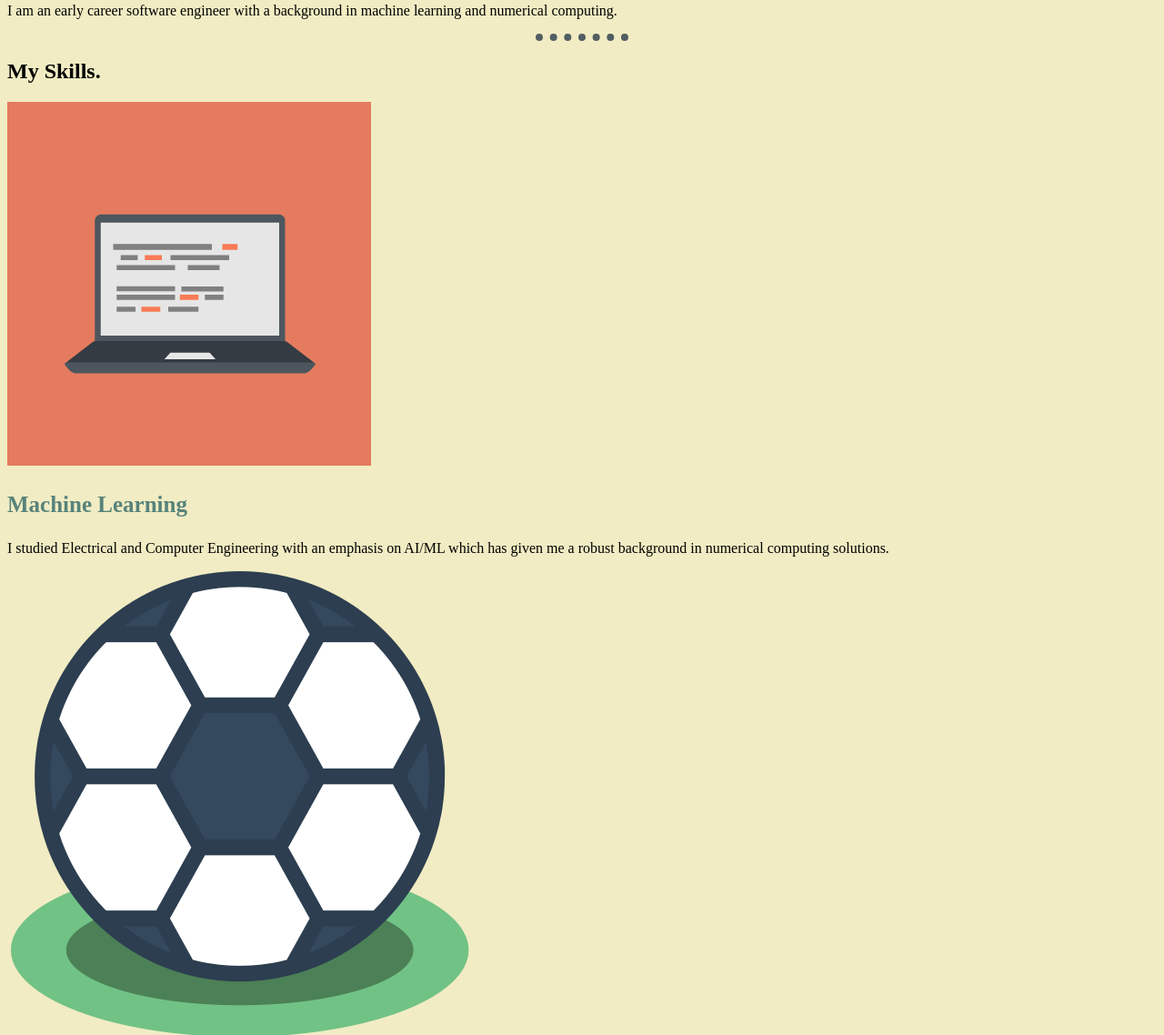
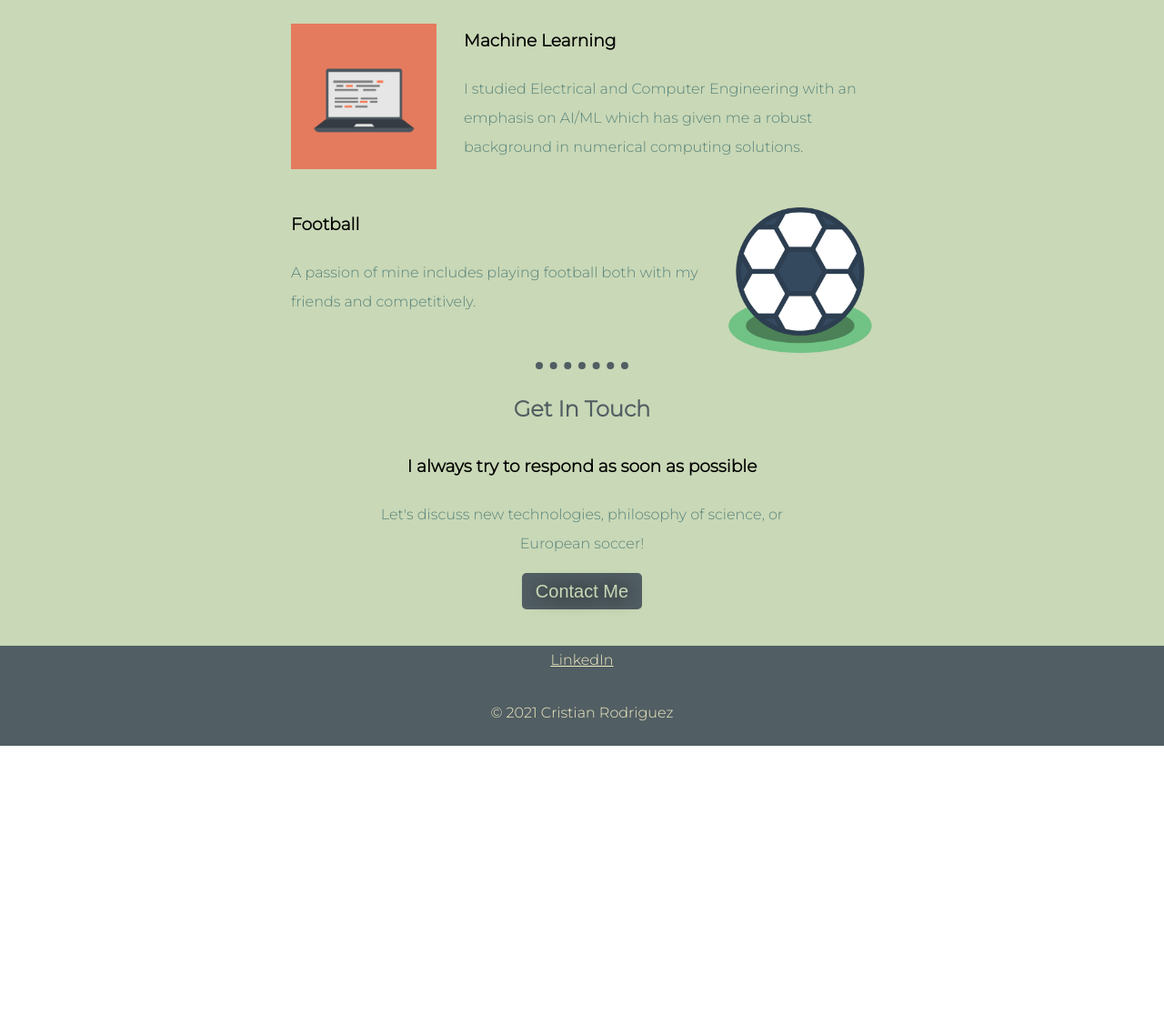
Before and after one commit to crisrod34/personalSite, a plain HTML site: page index.html in a window 1280 px wide. Shown: the part 1276-2414 px from the top of the page at 91% size. After the commit the page ends 2096 px from the top, so only its background shows below. Drawn offline with Linux system fonts and the light colour scheme; a web font is replaced by a local one.

Commit message:
more styling for new site

```diff
--- a/css/styles.css
+++ b/css/styles.css
@@ -1,30 +1,139 @@
-/*****************TAG SELECTORS**********************/
-
+/******************SELECTOR STYLES********/
 body {
-  background-color: #F1ECC3;
+  margin: 0;
+  text-align: center;
+  font-family: 'Montserrat', sans-serif;
+  line-height: 2;
 }
 
 h1 {
-  font-size: 40px;
-  color: #57837B;
+  color: #515E63;
 }
 
-h3 {
-  font-size: 25px;
+h2 {
+  color: #515E63;
+}
+
+p {
   color: #57837B;
 }
 
 hr {
+  border-color: #515E63;
   border-style: none;
   border-top-style: dotted;
-  border-color: #515E63;
   border-width: 8px;
+  padding: 5 0 5 0;
   width: 8%;
 }
 
+/*****************CLASS STYLES***********/
+.BUTTON_XUZ {
+   -webkit-border-radius: 20px;
+   -moz-border-radius: 20px;
+   border-radius: 5px;
+   color: #C9D8B6;
+   font-family: Arial;
+   font-size: 20px;
+   font-weight: 100;
+   padding: 0 15px 0 15px;
+   background-color: #515E63;
+   text-shadow: 1px 1px 20px #000000;
+   text-decoration: none;
+   display: inline-block;
+   cursor: pointer;
+   text-align: center;
+}
 
-/******************CLASS SELECTORS*******************/
+.contact-me{
+  margin: 0 auto 0 auto;
+  padding-bottom: 40px;
+  width: 35%;
+}
+.profile{
+  width: 35%;
+  margin: 0 auto 30px auto;
+}
 
+.square_container {
+  height: 200px;
+  width: 200px;
+}
 
+.skill-row{
+  width: 50%;
+  margin: 50px auto 50px auto;
+  text-align: left;
+}
 
-/******************ID SELECTORS*******************/
+.computer-image{
+  position: relative;
+  width: 25%;
+  float: left;
+  margin-right: 30px;
+}
+
+.football-image{
+  position: relative;
+  width: 25%;
+  float: right;
+  margin-left: 30px;
+}
+
+.footer-link{
+  color: #F1ECC3;
+}
+/***************ID STYLES**************/
+#title {
+  margin-top: 0;
+  margin-bottom: 0;
+  font-family: 'Zen Tokyo Zoo', cursive;
+  font-size: 5.625rem;
+}
+
+#trademark{
+  color: #F1ECC3;
+  padding-bottom: 20px;
+  padding-top: 10px;
+  margin-bottom: 0;
+}
+#subtitle {
+  font-family: 'Roboto', sans-serif;
+  font-size: 2.5rem;
+  margin-top: 0;
+}
+
+#profile-pic {
+  padding-top: 30px;
+  width: 10em;
+  height: 10em;
+}
+
+#top-container {
+  background-color: #F1ECC3;
+  padding-top: 100px;
+  position: relative;
+}
+
+#middle-container {
+  background-color: #C9D8B6;
+}
+
+#bottom-container {
+  background-color: #515E63;
+}
+
+#top-cloud {
+  position: absolute;
+  top: 50px;
+  right: 30%;
+}
+
+#bottom-cloud {
+  position: absolute;
+  left: 30%;
+}
+
+#attribution {
+  display: none;
+}
```
